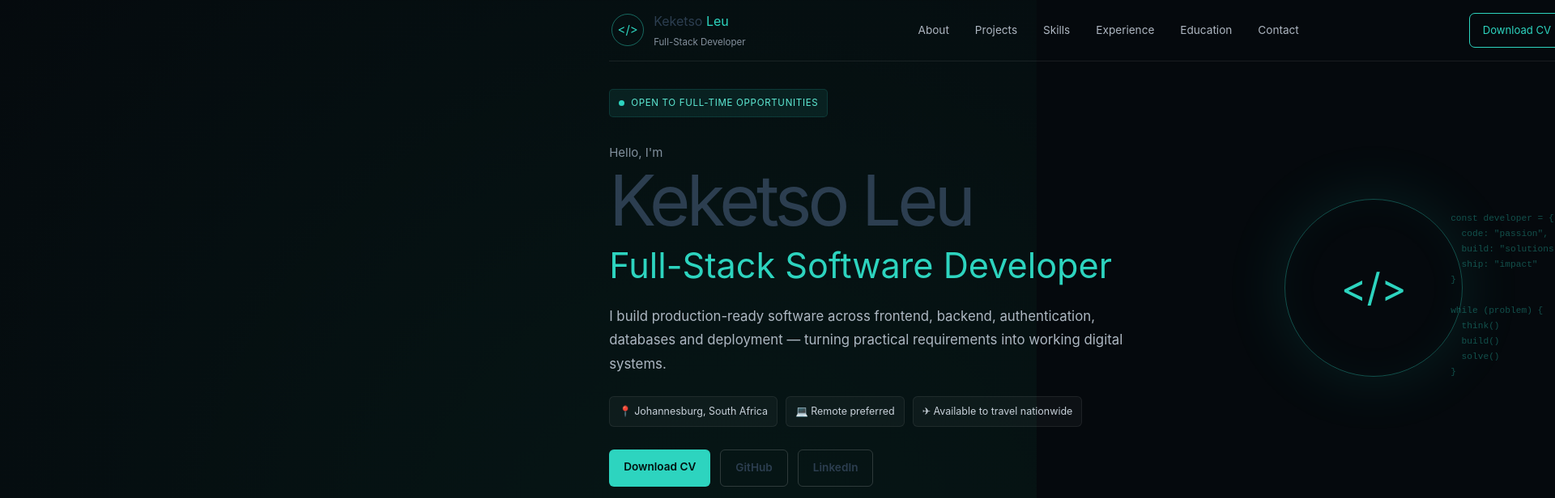
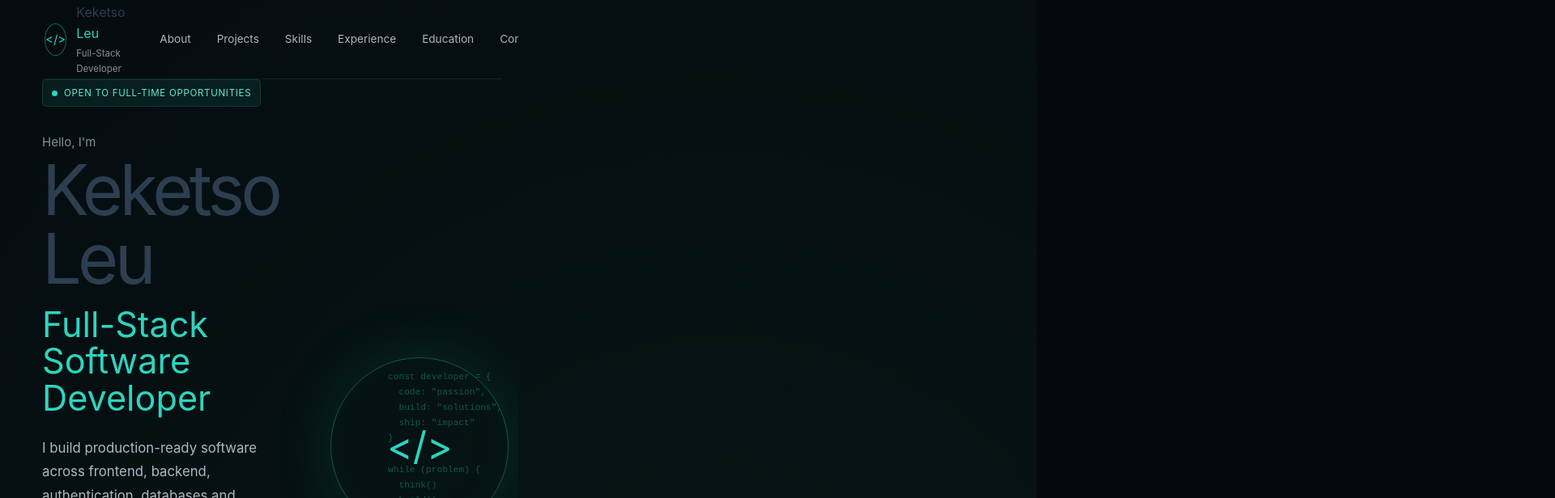
Before and after one commit to keketsoleu25/recruiter-magnet, a Vue app: page / in a window 1280 px wide. Shown: the top 616 px of the page at 81% size, 1920 px wide, since content can reach past the window. Built offline with nearby package versions, Linux system fonts and the light colour scheme; the HTML template or start-up script is replaced by a standard one.

Commit message:
style: add mobile-first responsive foundation

```diff
--- a/src/App.vue
+++ b/src/App.vue
@@ -13,8 +13,7 @@
   <!--
     Recruiter Magnet
     -----------------
-    The page is intentionally recruiter-first:
-    identity -> availability -> proof -> technical breadth.
+    Recruiter-first flow: identity -> proof -> capability -> experience -> contact.
   -->
   <div class="portfolio-shell">
     <RecruiterNav />
@@ -33,41 +32,68 @@
 
 <style>
 /*
- * Global foundation.
- * Individual components will own their component-specific styles.
+ * Global responsive foundation.
+ * Components remain self-contained while sharing safe sizing defaults.
  */
-
 :root {
   font-family:
     Inter, ui-sans-serif, system-ui, -apple-system, BlinkMacSystemFont, "Segoe UI",
     sans-serif;
-
   color: #f7fafc;
   background: #05090d;
-
   font-synthesis: none;
   text-rendering: optimizeLegibility;
 }
 
-* {
+*,
+*::before,
+*::after {
   box-sizing: border-box;
 }
 
 html {
+  width: 100%;
+  max-width: 100%;
   scroll-behavior: smooth;
+  overflow-x: hidden;
+}
+
+body,
+#app {
+  width: 100%;
+  max-width: 100%;
+  min-width: 0;
+  min-height: 100vh;
+  margin: 0;
+  overflow-x: hidden;
 }
 
 body {
-  margin: 0;
-  min-width: 320px;
-  min-height: 100vh;
   background:
     radial-gradient(circle at 70% 15%, rgba(16, 185, 129, 0.08), transparent 30%),
     #05090d;
 }
 
+main,
+section,
+article,
+div {
+  min-width: 0;
+}
+
+img,
+svg,
+video,
+canvas {
+  display: block;
+  max-width: 100%;
+  height: auto;
+}
+
 button,
-a {
+a,
+input,
+textarea {
   font: inherit;
 }
 
@@ -76,7 +102,21 @@
   text-decoration: none;
 }
 
+a:focus-visible,
+button:focus-visible,
+input:focus-visible,
+textarea:focus-visible {
+  outline: 2px solid #2dd4bf;
+  outline-offset: 3px;
+}
+
+section[id] {
+  scroll-margin-top: 88px;
+}
+
 .portfolio-shell {
+  width: 100%;
   min-height: 100vh;
+  overflow: hidden;
 }
 </style>
```
